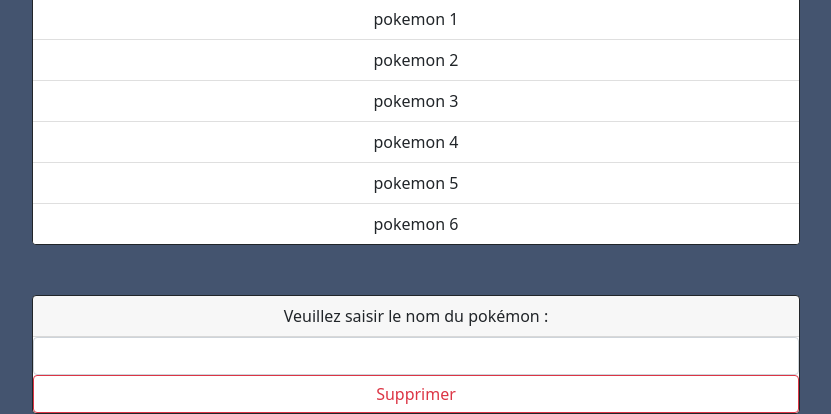
After one commit to Yohane07/Pokedex, a Django app: page /Pokeapp/pokemonEquipe/ in a window 1280 px wide. The commit adds this page. Shown: the part 633-1047 px from the top of the page, without its empty margins (224-1055 px from the left). Run offline with Django 4.2, Linux system fonts and the light colour scheme.

Commit message:
starting teams

```diff
--- a/Pokeproject/Pokeapp/Templates/pokemonDetails.html
+++ b/Pokeproject/Pokeapp/Templates/pokemonDetails.html
@@ -13,7 +13,7 @@
     <body>
         <nav class="navbar navbar-expand-lg navbar-light bg-light">
             <div class="container-fluid">
-                <a class="navbar-brand" href="">
+                <a class="navbar-brand" href="{% url 'pokemonEquipe' %}">
                     <img src="https://cdn.pixabay.com/photo/2020/09/22/13/41/pokedex-5593125_960_720.jpg" width="30" height="30" class="d-inline-block align-top" alt="pokedex_icon">
                     Pokédex
                 </a>
@@ -66,6 +66,7 @@
                     <div class="col">
                       <a {% if id == 151 %} class="disabled" href="" {% endif %} href="{% url 'pokemonDetails' id|add:"1" %}"><button type="button" class="btn btn-primary {% if id == 151 %} disabled {% endif %}">Pokémon suivant</button></a>
                     </div>
+                    <button type="button" style="width:100%" class="btn btn-outline-success">Ajouter</button>
                   </div>
               </div>
         </div>
--- /dev/null
+++ b/Pokeproject/Pokeapp/Templates/pokemonEquipe.html
@@ -0,0 +1,63 @@
+<!doctype html>
+<html lang="fr">
+{% load static %}
+
+<head>
+    <meta charset="UTF-8">
+    <meta http-equiv="X-UA-Compatible" content="IE=edge">
+    <meta name="viewport" content="width=device-width, initial-scale=1, shrink-to-fit=no">
+    <title>Pokedex | By Lucile Quentin Mamoune Yohane et Pierre</title>
+    <link href="https://cdn.jsdelivr.net/npm/bootstrap@5.1.3/dist/css/bootstrap.min.css" rel="stylesheet" integrity="sha384-1BmE4kWBq78iYhFldvKuhfTAU6auU8tT94WrHftjDbrCEXSU1oBoqyl2QvZ6jIW3" crossorigin="anonymous">
+</head>
+<body style="background-color:#44546F">
+	<nav class="navbar navbar-expand-lg navbar-light bg-light">
+        <div class="container-fluid">
+            <a class="navbar-brand" href="">
+                <img src="https://cdn.pixabay.com/photo/2020/09/22/13/41/pokedex-5593125_960_720.jpg" width="30" height="30" class="d-inline-block align-top" alt="pokedex_icon">
+                Pokédex
+            </a>
+            <div class="collapse navbar-collapse" id="navbarSupportedContent">
+                <ul class="navbar-nav me-auto mb-2 mb-lg-0">
+                <li class="nav-item">
+                    <a class="nav-link active" aria-current="page" href="{% url 'pokemonsList' %}">Liste des pokémons</a>
+                </li>
+                <li class="nav-item">
+                    <a class="nav-link active" aria-current="page" href="">Gestion des équipes</a>
+                  </li>
+                </ul>
+                <form class="d-flex" method="post">
+                    {% csrf_token %}
+                    <input class="form-control me-2" type="text" name="pokemon" placeholder="Nom d'un pokémon..." aria-label="Search">
+                    <button class="btn btn-outline-success my-2 my-sm-0" type="submit">Rechercher</button>
+                </form>
+            </div>
+        </div>
+    </nav>
+    <div class="card border-dark" style="width: 60%; text-align: center; margin:auto">
+        <ul class="list-group list-group-flush">
+          <img class="card-img-top" src="https://cdn.discordapp.com/attachments/764224092156198992/1042942140528996414/pokedexx1.jpg" alt="Card image cap">
+          <li class="list-group-item">pokemon 1</li>
+          <li class="list-group-item">pokemon 2</li>
+          <li class="list-group-item">pokemon 3</li>
+          <li class="list-group-item">pokemon 4</li>
+          <li class="list-group-item">pokemon 5</li>
+          <li class="list-group-item">pokemon 6</li>
+        </ul>
+    </div>
+
+    <div style="margin:50px">
+    </div>
+
+    <div class="card border-dark" style="width: 60%; text-align: center; margin:auto">
+        <div class="card-header">
+            Veuillez saisir le nom du pokémon :
+        </div>
+         <input type="text" class="form-control" aria-label="Default" aria-describedby="inputGroup-sizing-default">
+          <button type="button" style="width:100%" class="btn btn-outline-danger">Supprimer</button>
+
+
+
+      </div>
+</body>
+
+</html>
--- a/Pokeproject/Pokeapp/Templates/pokemonsList.html
+++ b/Pokeproject/Pokeapp/Templates/pokemonsList.html
@@ -23,7 +23,7 @@
                         <a class="nav-link active" aria-current="page" href="{% url 'pokemonsList' %}">Liste des pokémons</a>
                     </li>
                     <li class="nav-item">
-                        <a class="nav-link" href="">Gestion des équipes</a>
+                        <a class="nav-link active" aria-current="page" href="{% url 'pokemonEquipe' %}">Gestion des équipes</a>
                       </li>
                     </ul>
                     <form class="d-flex" method="post">
--- a/Pokeproject/Pokeapp/urls.py
+++ b/Pokeproject/Pokeapp/urls.py
@@ -8,5 +8,6 @@ urlpatterns = [
     path('index/', views.setLanguage, name="language"),
     path('pokemons/<str:name>/', views.getPokemonDetails, name="pokemonDetails"),
     path('pokemons/', views.search, name="searchPokemon"),
+    path('pokemonEquipe/', views.getPokemonEquipe, name="pokemonEquipe"),
     #path('', views.search, name="searchPokemon2"),
 ]
--- a/Pokeproject/Pokeapp/views.py
+++ b/Pokeproject/Pokeapp/views.py
@@ -15,6 +15,9 @@ def getPokemons(request):
     if response_pokemon.status_code == 200:
         content_pokemon = response_pokemon.json()
         return render(request, 'pokemonsList.html', content_pokemon)
+
+def getPokemonEquipe(request):
+    return render(request,'pokemonEquipe.html')
 
 def getPokemonDetails(request, name):
     response_details = requests.get("https://pokeapi.co/api/v2/pokemon/" + name)
```
